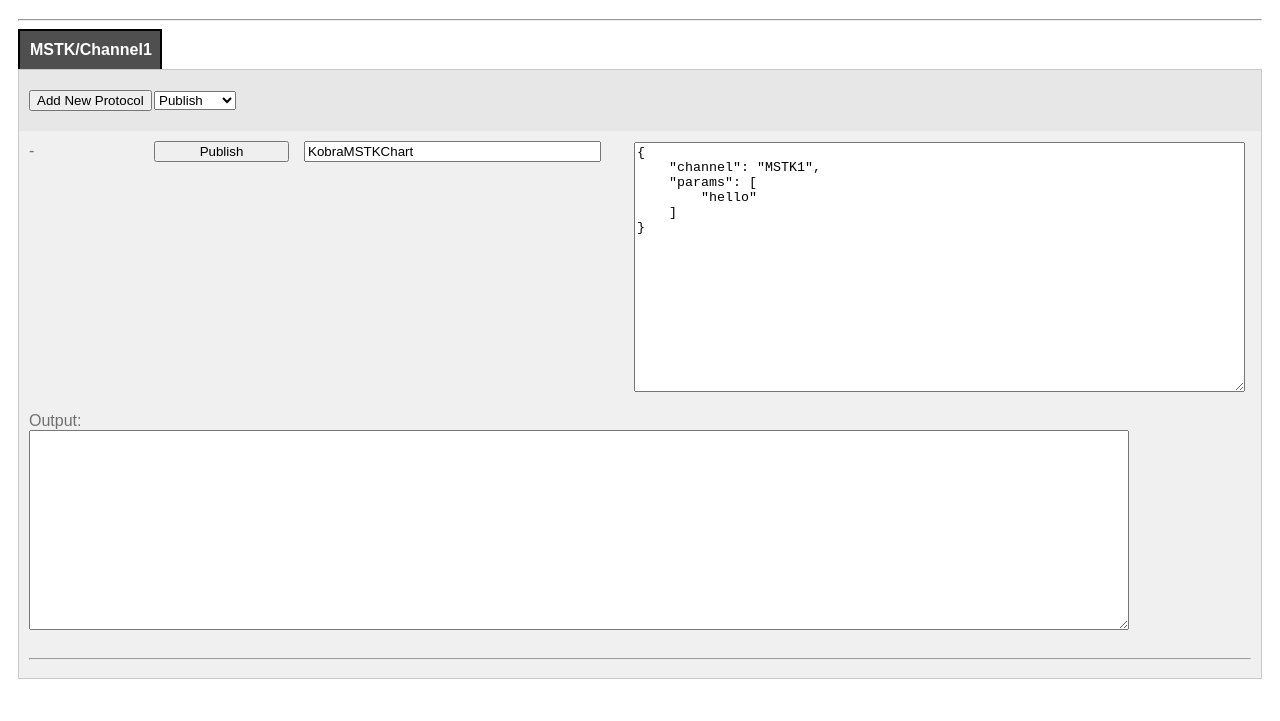
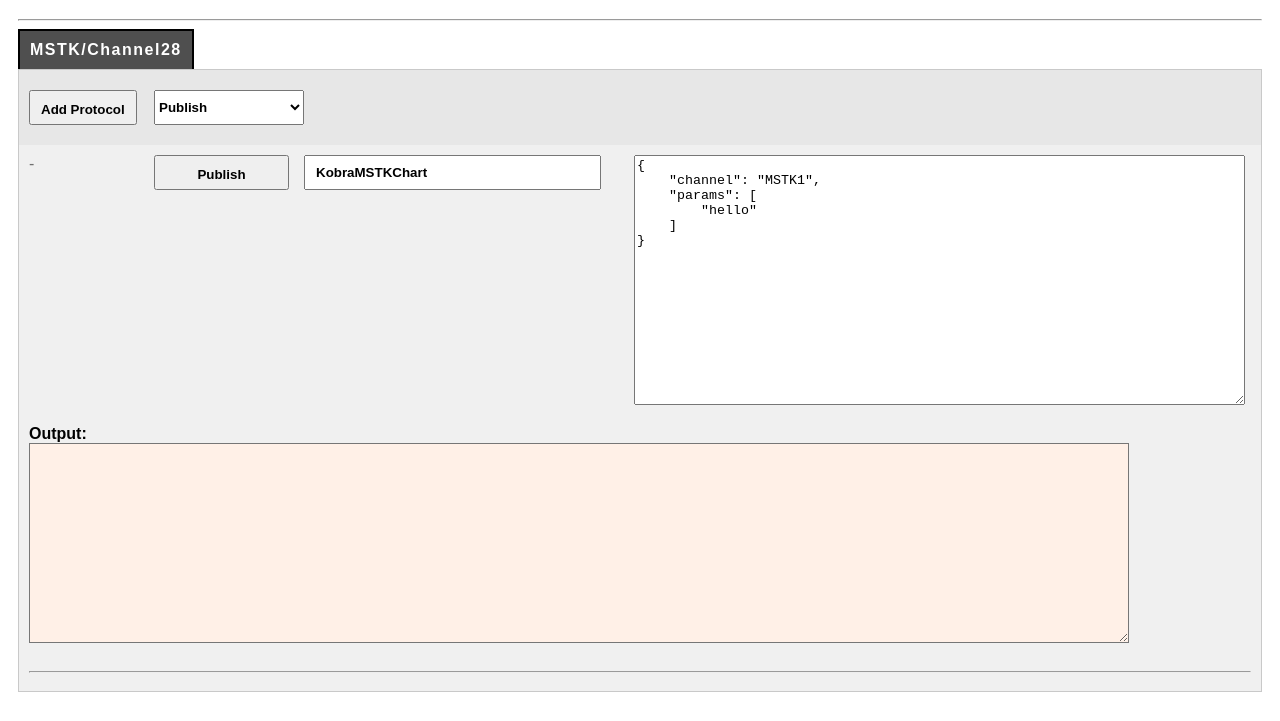
Before and after one commit to NutpukScript/POCPage, a plain HTML site: page index.html in a window 1280 px wide. Shown: the part 79-800 px from the top of the page. Drawn offline with Linux system fonts and the light colour scheme.

Commit message:
update css/main.css

```diff
--- a/css/main.css
+++ b/css/main.css
@@ -1,8 +1,3 @@
-body{
-	font-family:sans-serif;
-	color:rgb(112, 112, 112);
-}
-
 #wrapper{
 	margin:0px auto;
 	min-width:800px;
@@ -12,13 +7,13 @@ body{
 .tab_wrapper{
 	  padding: 10px;
 	  border: 2px solid rgb(0, 0, 0);
-	  width: 120px;
 	  display: inline-block;
 	  overflow-x: hidden;
 	  border-bottom: none;
 	  background: rgb(79, 79, 79);
 	  color: rgb(255, 255, 255);
 	  font-weight: bold;
+	  letter-spacing: 1.5px;
 }
 
 
@@ -72,11 +67,14 @@ body{
 
 .output-box span:first-child{
 	display:inline-block;
+	color:black;
+	font-weight:bold;
 }
 
 .output-box textarea{
 	width:90%;
 	height:200px;
+	background: rgb(255, 240, 231);
 }
 
 
@@ -123,8 +121,27 @@ body{
 
 .ulWrapper li{
 	display:inline-block;
+	vertical-align: top;
 }
 
 textarea{
 	vertical-align:text-top;
 }
+
+body{
+	font-family:sans-serif;
+	color:rgb(112, 112, 112);
+}
+
+input {
+	padding:10px;
+	height:35px;
+	font-weight:bold;
+}
+
+
+select{
+	width:100%;
+	height:35px;
+	font-weight:bold;
+}
--- a/js/jetChannel.js
+++ b/js/jetChannel.js
@@ -1,6 +1,7 @@
-jetChannel = function( channelNum, mainContainer )
+jetChannel = function( number, mainContainer )
 {
-	this.id = channelNum;
+	this.number = number;
+	this.id = Math.floor((Math.random() * 100) + 1);
 	this.channelName = "MSTK/Channel"+this.id;
 	this.mainContainer = mainContainer;
 	this.currentType = null;
@@ -79,7 +80,7 @@ jetChannel.prototype.createElementNewChannel = function()
 	var buttonAddChannel = document.createElement("input");
 
 	buttonWrapper.className = "firstBox";
-	buttonAddChannel.value = "Add New Protocol";
+	buttonAddChannel.value = "Add Protocol";
 	buttonAddChannel.type = "button";
 
 	buttonWrapper.appendChild(buttonAddChannel);
--- a/js/jetProtocol.js
+++ b/js/jetProtocol.js
@@ -104,6 +104,8 @@ jetProtocol.prototype.createElement = function()
 		outputContainer.className = "output-box";
 		outputLabel.className = "firstBox";
 
+		outputTextarea.readOnly = true;
+
 		outputContainer.appendChild(outputLabel);
 		outputContainer.appendChild(outputTextarea);
 
```
